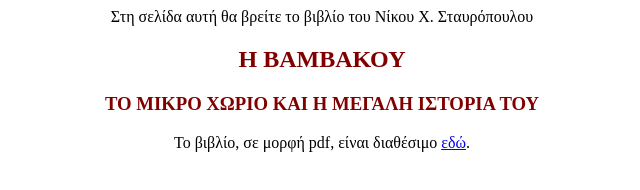
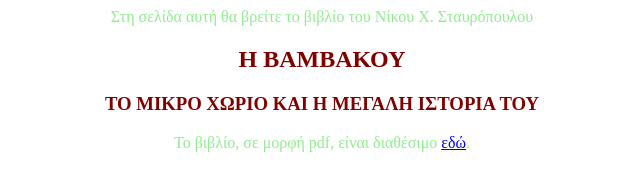
Before and after one commit to istoriavamvakous/istoriavamvakous.github.io, a plain HTML site: page index.html in a window 1280 px wide. Shown: the whole page, without its empty margins (318-958 px from the left). Drawn offline with Linux system fonts and the light colour scheme.

Commit message:
temp checkin

```diff
--- a/index.html
+++ b/index.html
@@ -3,6 +3,9 @@
 
   <head>
     <style>
+      body {
+         color: lightgreen
+      }
       .text {
          text-align: center;
        }
```
Lines whose indentation alone changed are shown as unchanged.
